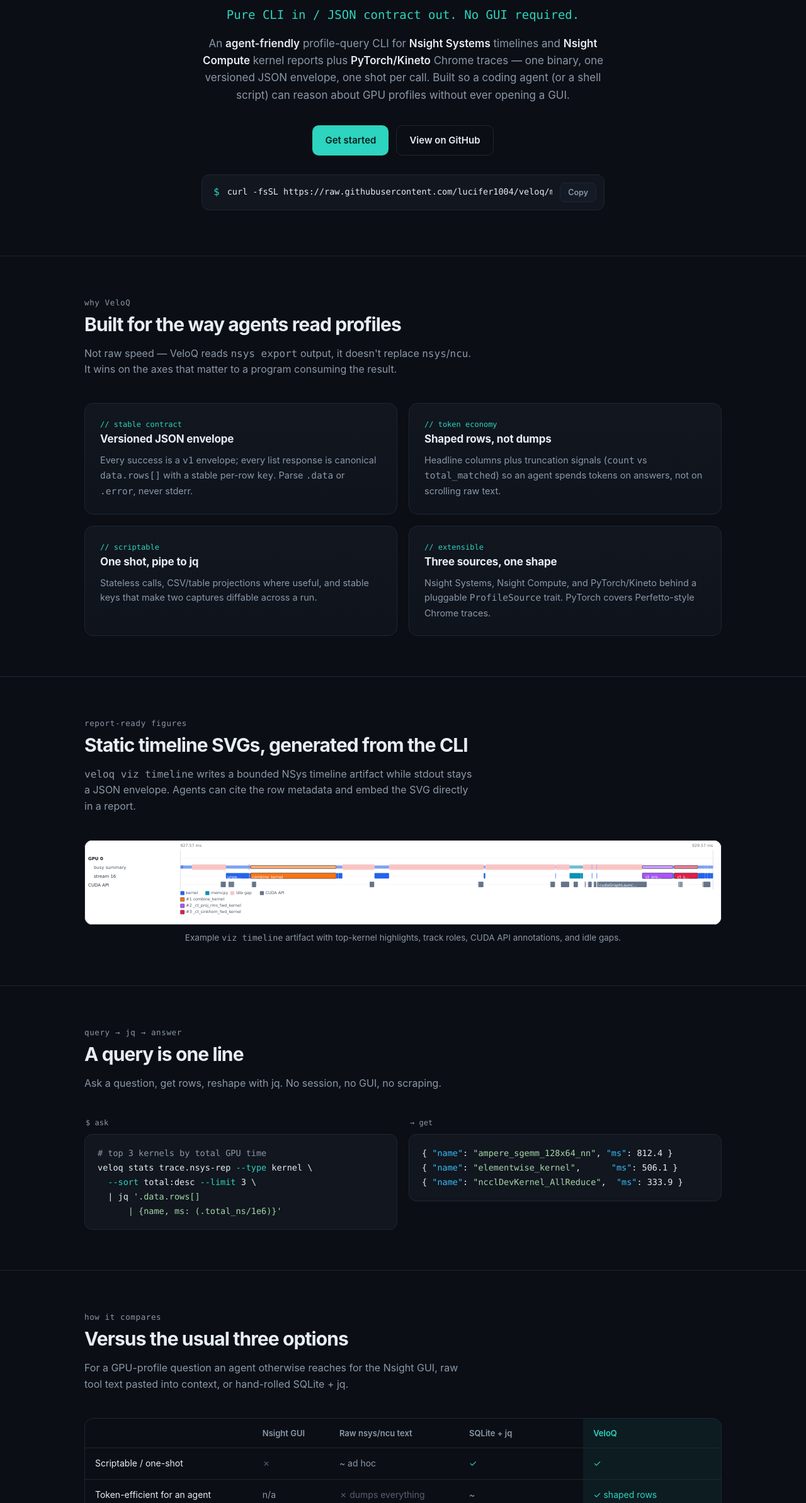
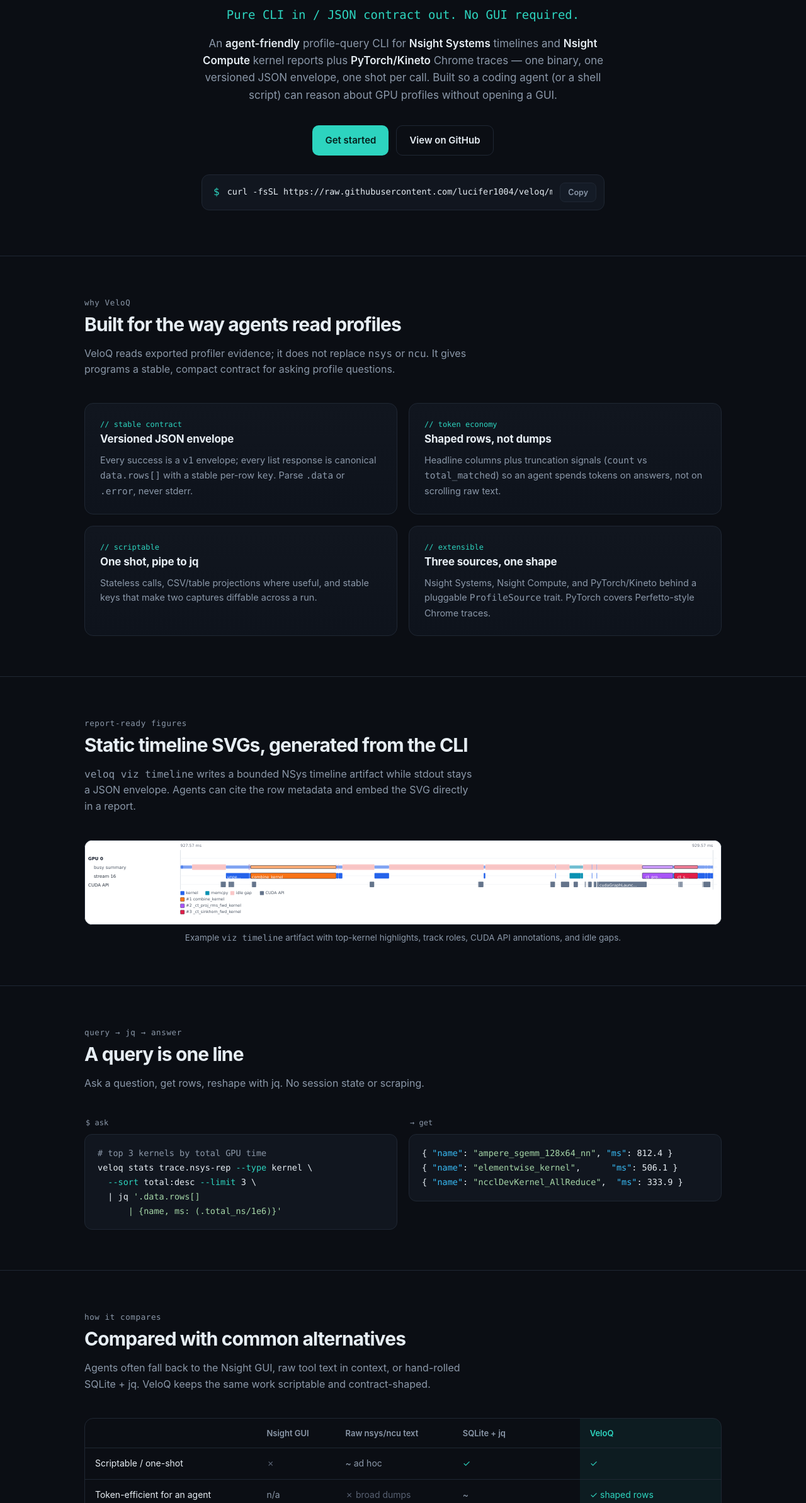
Before and after one commit to lucifer1004/VeloQ, a plain HTML site: page docs/index.html in a window 1280 px wide. Shown: the part 413-2800 px from the top of the page at 63% size. Drawn offline with Linux system fonts and the light colour scheme.

Commit message:
chore(release): prepare v0.3.0
- bump workspace and plugin versions to 0.3.0
- record govctl release entries for 0.2.2 and 0.3.0
- clarify README, website, and Agent Skill wording

```diff
--- a/docs/index.html
+++ b/docs/index.html
@@ -624,7 +624,7 @@
             <strong>Nsight Compute</strong> kernel reports plus
             <strong>PyTorch/Kineto</strong> Chrome traces — one binary, one
             versioned JSON envelope, one shot per call. Built so a coding agent
-            (or a shell script) can reason about GPU profiles without ever
+            (or a shell script) can reason about GPU profiles without
             opening a GUI.
           </p>
           <div class="cta-row">
@@ -657,9 +657,9 @@
             <p class="kicker">why VeloQ</p>
             <h2>Built for the way agents read profiles</h2>
             <p>
-              Not raw speed — VeloQ reads <code>nsys export</code> output, it
-              doesn't replace <code>nsys</code>/<code>ncu</code>. It wins on the
-              axes that matter to a program consuming the result.
+              VeloQ reads exported profiler evidence; it does not replace
+              <code>nsys</code> or <code>ncu</code>. It gives programs a stable,
+              compact contract for asking profile questions.
             </p>
           </div>
           <div class="grid">
@@ -736,7 +736,7 @@
             <p class="kicker">query → jq → answer</p>
             <h2>A query is one line</h2>
             <p>
-              Ask a question, get rows, reshape with jq. No session, no GUI, no
+              Ask a question, get rows, reshape with jq. No session state or
               scraping.
             </p>
           </div>
@@ -764,11 +764,11 @@ veloq stats trace.nsys-rep <span class="p">--type</span> kernel \
         <div class="wrap">
           <div class="section-head">
             <p class="kicker">how it compares</p>
-            <h2>Versus the usual three options</h2>
+            <h2>Compared with common alternatives</h2>
             <p>
-              For a GPU-profile question an agent otherwise reaches for the
-              Nsight GUI, raw tool text pasted into context, or hand-rolled
-              SQLite + jq.
+              Agents often fall back to the Nsight GUI, raw tool text in
+              context, or hand-rolled SQLite + jq. VeloQ keeps the same work
+              scriptable and contract-shaped.
             </p>
           </div>
           <div class="table-scroll">
@@ -793,7 +793,7 @@ veloq stats trace.nsys-rep <span class="p">--type</span> kernel \
                 <tr>
                   <td>Token-efficient for an agent</td>
                   <td class="meh">n/a</td>
-                  <td class="no">✗ dumps everything</td>
+                  <td class="no">✗ broad dumps</td>
                   <td class="meh">~</td>
                   <td class="col-veloq yes">✓ shaped rows</td>
                 </tr>
@@ -823,9 +823,9 @@ veloq stats trace.nsys-rep <span class="p">--type</span> kernel \
           </div>
           <p style="color: var(--muted); font-size: 14px; margin-top: 18px">
             <strong style="color: var(--text)">When not to use VeloQ:</strong>
-            interactive, human exploration of a timeline — the Nsight GUI is
-            genuinely better there. VeloQ is for programmatic, repeatable,
-            agent- or script-driven querying.
+            use the Nsight GUI for interactive timeline exploration or one-off
+            visual inspection. Use VeloQ for programmatic, repeatable, agent- or
+            script-driven querying.
           </p>
         </div>
       </section>
@@ -925,7 +925,7 @@ veloq self-update
 cargo build --release -p veloq   <span class="c"># → target/release/veloq</span></pre>
           <p style="color: var(--muted); font-size: 14px; margin-top: 16px">
             Re-running the installer or <code>veloq self-update</code> refreshes
-            bundled Agent Skills and removes stale files from older Agent Skills installs.
+            bundled Agent Skills and removes stale skill files.
           </p>
           <p style="color: var(--muted); font-size: 14px; margin-top: 16px">
             Codex plugin install from a VeloQ checkout:
@@ -935,7 +935,7 @@ cargo build --release -p veloq   <span class="c"># → target/release/veloq</spa
             for evidence extraction.
           </p>
           <p style="color: var(--muted); font-size: 14px; margin-top: 16px">
-            Prefer the Claude Code plugin manager?
+            Claude Code plugin metadata is also provided:
             <code
               >/plugin marketplace add
               https://github.com/lucifer1004/veloq.git</code
```
Also changed, not shown: .claude-plugin/marketplace.json, .claude-plugin/plugin.json, .codex-plugin/plugin.json, 10 other files.
